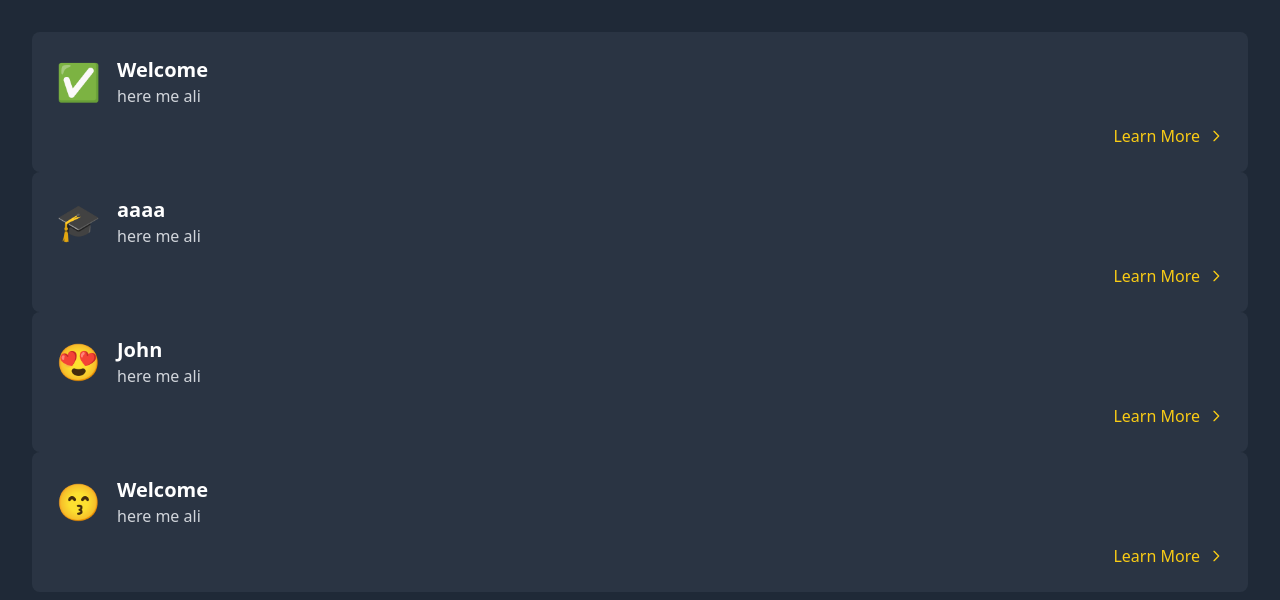
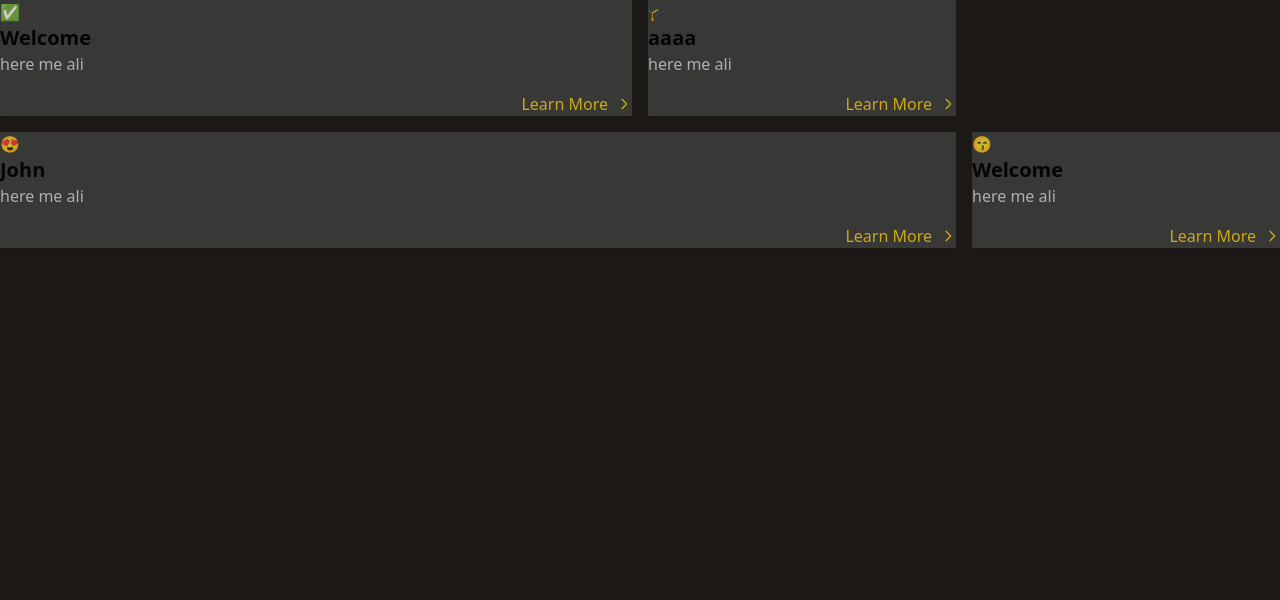
Before and after one commit to alimty/ali-mengutay-com, a Next.js app: page / in a window 1280 px wide. Shown: the top 600 px of the page. Built offline with nearby package versions, Linux system fonts and the light colour scheme.

Commit message:
not finished yet

```diff
--- a/app/components/Card.tsx
+++ b/app/components/Card.tsx
@@ -1,31 +1,31 @@
 import React from 'react';
 
-interface CardParams{
+interface CardParams {
   size: "s" | "m" | "l" | "xl"
   title: string
   subtitle: string
-  onclick: ()=> void
+  onclick: () => void
   icon: any
 
 }
 
 
 
-export default function Card({size, title, subtitle, onclick, icon}:CardParams) {
+export default function Card({ size, title, subtitle, onclick, icon }: CardParams) {
 
   let sizeClasses = {
-    s:'col-span-1 row-span-1',
-    m:'col-span-1 row-span-2',
-    l: 'col-span-2 row-span-3',
-    xl:'col-span-2 row-span-4'
+    s: 'col-span-1 row-span-1',
+    m: 'col-span-2 row-span-1',
+    l: 'col-span-3 row-span-1',
+    xl: 'col-span-4 row-span-1'
 
   };
 
 
   return (
-    <div className={`bg-gray-700 bg-opacity-50 p-6 rounded-lg flex flex-col justify-between ${sizeClasses[size]}`}>
-      <div className="flex items-center space-x-4">
-        <div className="text-4xl">
+    <div className={`bg-neutral-700 shadow-md rounded-x1 ${sizeClasses[size]}`}>
+      <div className="">
+        <div className="">
           {icon}
         </div>
         <div>
--- a/app/layout.tsx
+++ b/app/layout.tsx
@@ -20,7 +20,7 @@ export default function Layout({ children }: { children: React.ReactNode }) {
         <meta name="description" content={metadata.description} />
         {/* Add any additional meta tags or links here */}
       </Head>
-      <body>
+      <body className='bg-stone-900 opacity-80'>
         {children}
       </body>
     </html>
--- a/app/page.tsx
+++ b/app/page.tsx
@@ -7,18 +7,14 @@ import Layout from './layout';
 const Home: React.FC = () => {
   return (
     <Layout>
-      <div className="bg-gray-800 backdrop-opacity-25 min-h-screen text-white">
-        <div className="container mx-auto p-8">
-          {/* Cards component here */}
-          <Card size='m' title='Welcome' subtitle='here me ali' onclick={()=>{console.log("here XXX")}} icon={"✅"} />
-          <Card size='s' title='aaaa' subtitle='here me ali' onclick={()=>{console.log("here XXX")}} icon={"🎓"} />
-          <Card size='xl' title='John' subtitle='here me ali' onclick={()=>{console.log("here XXX")}} icon={"😍"} />
-          <Card size='s' title='Welcome' subtitle='here me ali' onclick={()=>{console.log("here XXX")}} icon={"😙"} />
-          {/* Cards component here */}
-          {/* <Profile />
-          <ContactForm /> */}
-        </div>
+
+      <div className="grid grid-cols-4 gap-4">
+        <Card size='m' title='Welcome' subtitle='here me ali' onclick={() => { console.log("here XXX") }} icon={"✅"} />
+        <Card size='s' title='aaaa' subtitle='here me ali' onclick={() => { console.log("here XXX") }} icon={"🎓"} />
+        <Card size='l' title='John' subtitle='here me ali' onclick={() => { console.log("here XXX") }} icon={"😍"} />
+        <Card size='s' title='Welcome' subtitle='here me ali' onclick={() => { console.log("here XXX") }} icon={"😙"} />
       </div>
+
     </Layout>
   );
 };
```
